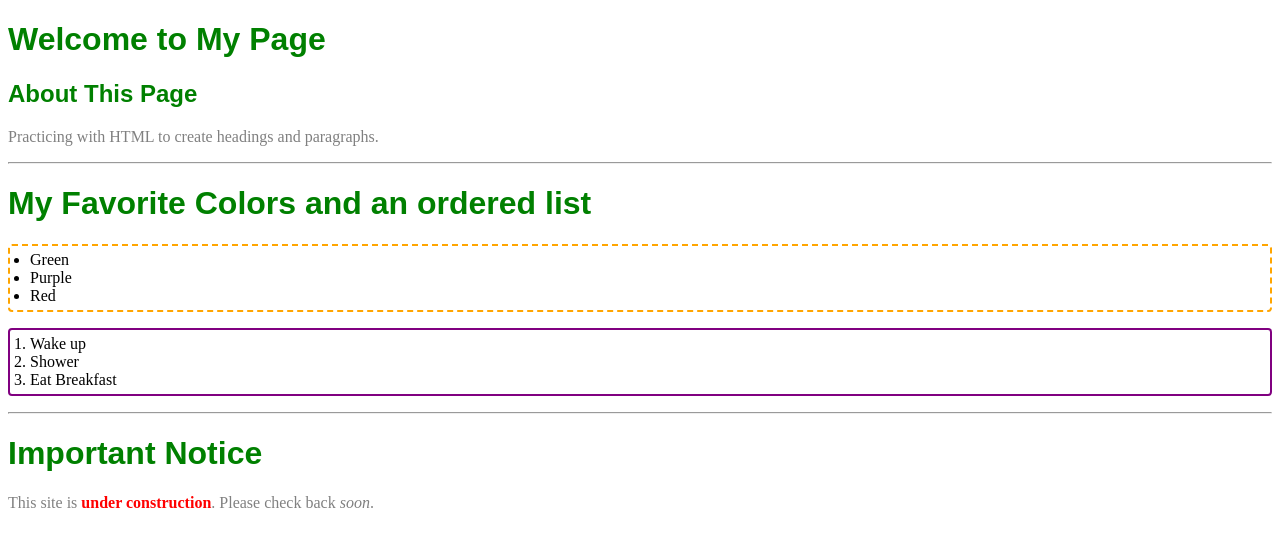
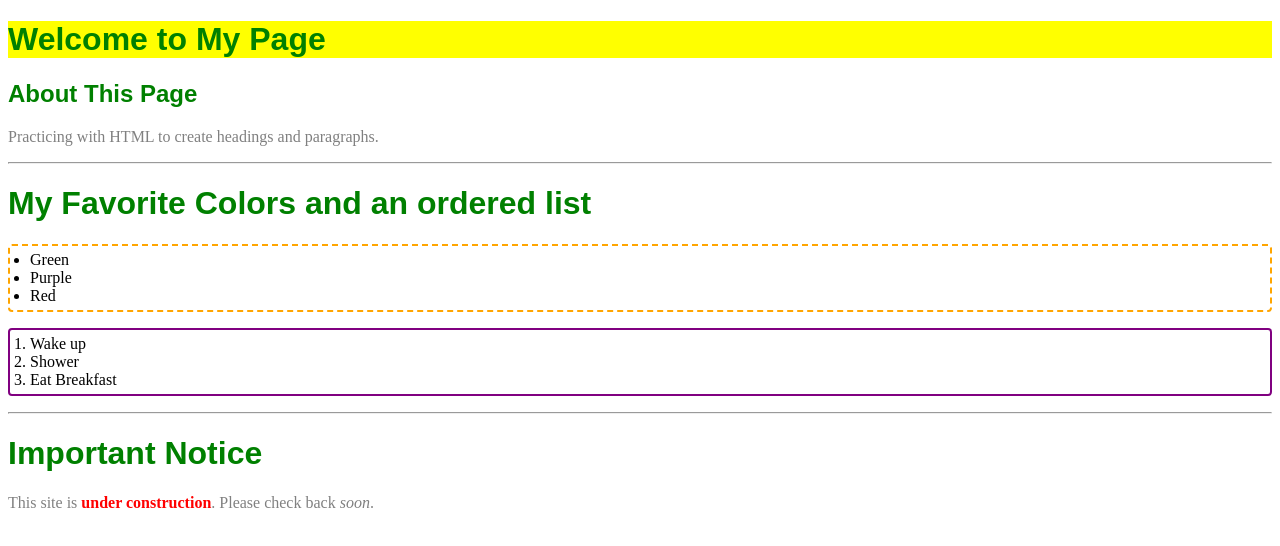
Before and after one commit to Joshh9/Assignment7, a plain HTML site: page index.html in a window 1280 px wide. Drawn offline with Linux system fonts and the light colour scheme.

Commit message:
Update index.html

```diff
--- a/index.html
+++ b/index.html
@@ -8,7 +8,7 @@
 <body>
 
 <!-- Exercise 1: Headings -->
-<h1>Welcome to My Page</h1>
+<h1 style="color: green; background: yellow;">Welcome to My Page</h1>
 <h2>About This Page</h2>
 <p>Practicing with HTML to create headings and paragraphs.</p>
 <hr>
```
